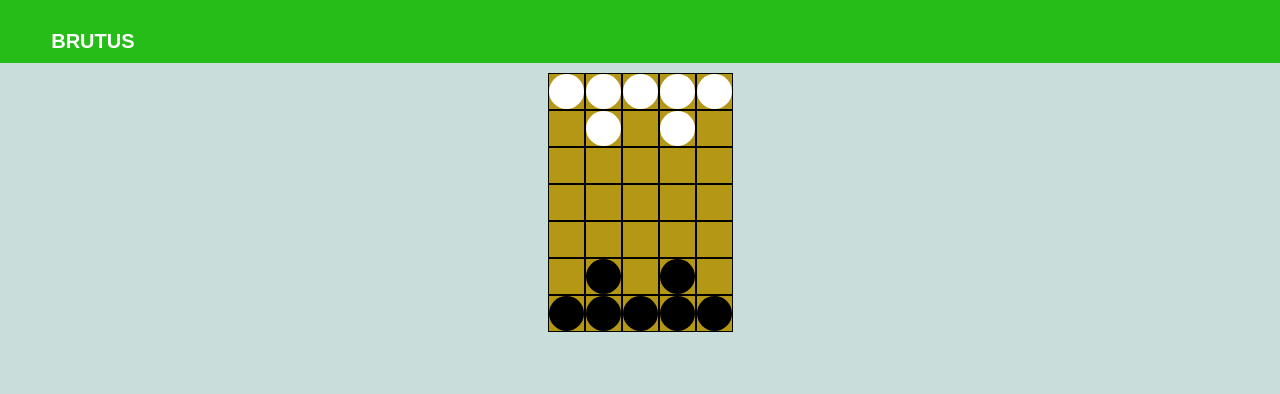
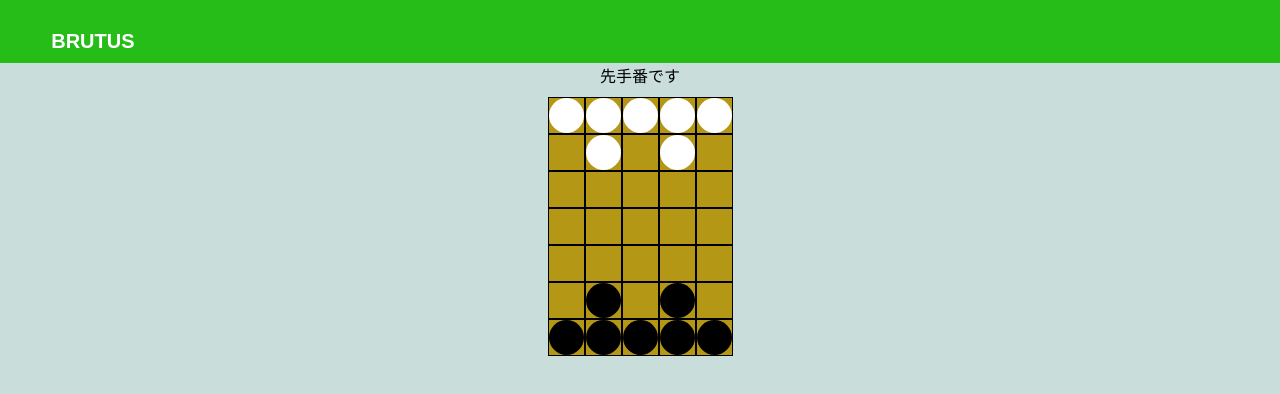
Before and after one commit to bababax11/brutus-vue, a Vue app: page / in a window 1280 px wide. Shown: the top 394 px of the page. Built offline with nearby package versions, Linux system fonts and the light colour scheme; the HTML template or start-up script is replaced by a standard one.

Commit message:
add message

```diff
--- a/src/components/Main.vue
+++ b/src/components/Main.vue
@@ -1,7 +1,8 @@
 <template>
   <main>
-    <div>
+    <div class="center">
       <!-- <TopPanel /> -->
+      <span>{{ message ? message : turn }}</span>
       <Board :game="game" @select="select" />
     </div>
   </main>
@@ -16,7 +17,13 @@ export default {
   data() {
     return {
       game: new GameState(),
-      selected: null
+      selected: null,
+      message: ""
+    }
+  },
+  computed: {
+    turn() {
+      return this.game.turn === 1 ? "先手番です" : "後手番です"
     }
   },
   methods: {
@@ -32,11 +39,10 @@ export default {
         return
       }
       const d = [i - si, j - sj]
-      // let state
+      let state
       try {
         console.log(si, sj, d)
-        this.game.moveDVec(si, sj, d)
-        console.log(this.game.board)
+        state = this.game.moveDVec(si, sj, d)
         this.$forceUpdate()
         console.log(this.game.board)
       } catch (e) {
@@ -46,13 +52,17 @@ export default {
         return
       }
       this.selected = null
+      if (state === 1) {
+        this.message = "先手勝利です"
+      } else if (state === -1) {
+        this.message = "後手勝利です"
+      }
     }
   }
 }
 </script>
 <style lang="scss" scoped>
-// main {
-//   display: flex;
-//   padding: 40 10;
-// }
+.center {
+  text-align: center;
+}
 </style>
```
